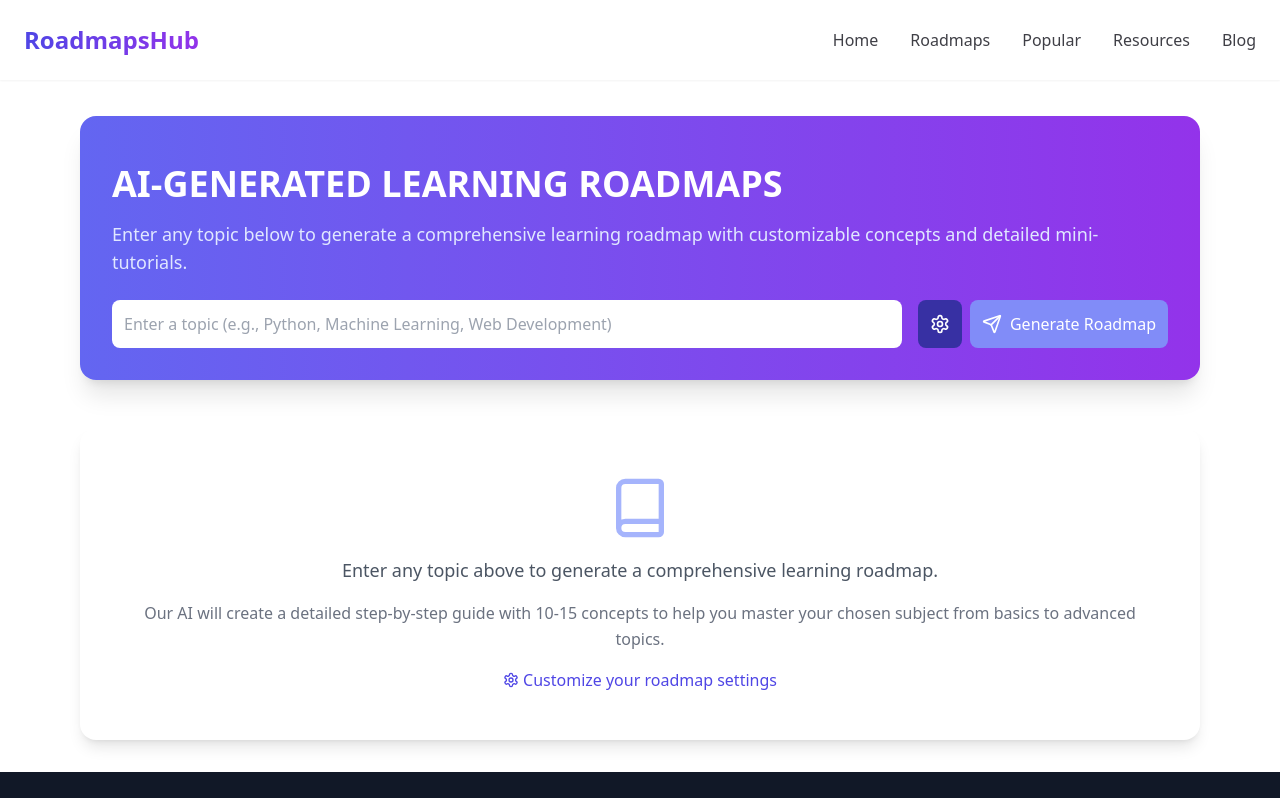
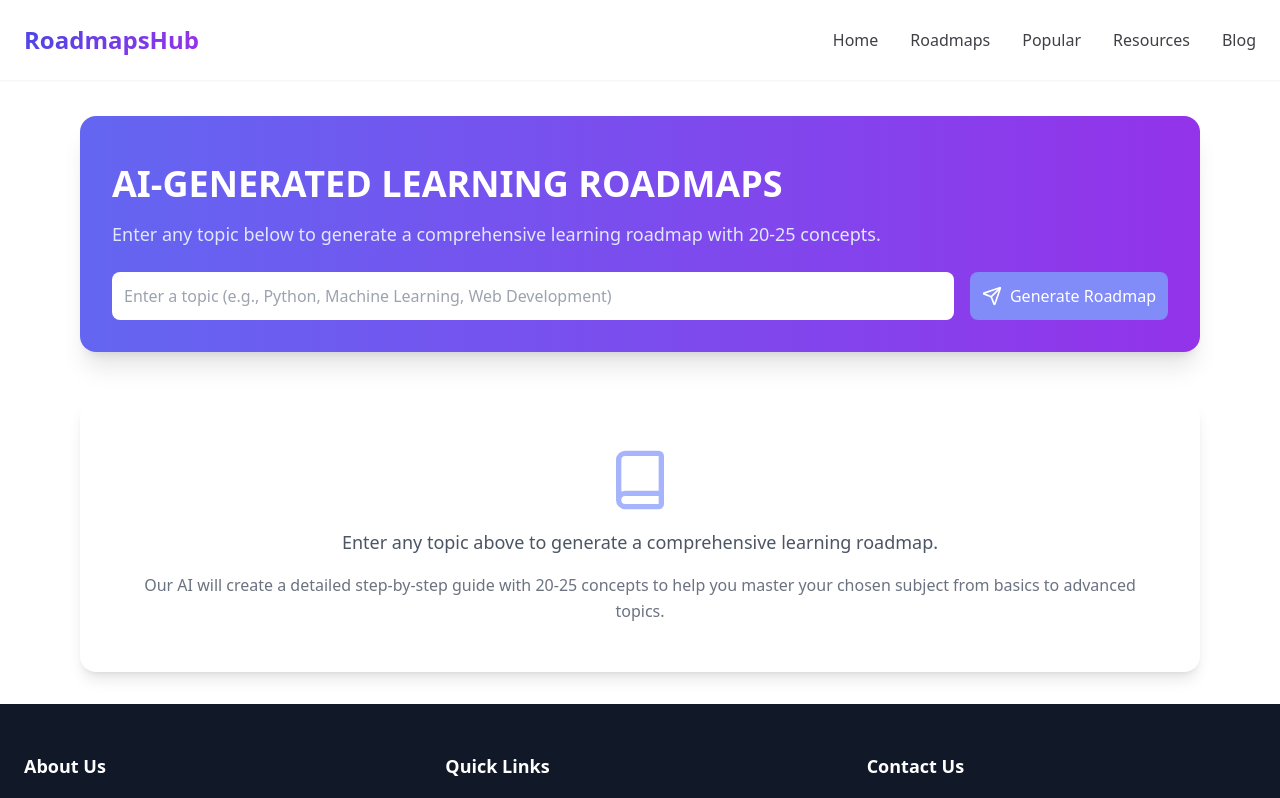
Before and after one commit to thirumaleshthiru/roadmaps-client, a React (Create React App) app: page /ai-generated-roadmaps in a window 1280 px wide. Shown: the top 798 px of the page. Built offline with nearby package versions, Linux system fonts and the light colour scheme.

Commit message:
ai roadmaps

```diff
--- a/src/pages/AIGenerated.jsx
+++ b/src/pages/AIGenerated.jsx
@@ -1,7 +1,7 @@
-import { useEffect, useState } from 'react';
+import{ useEffect, useState } from 'react';
 import { Helmet } from 'react-helmet-async';
 import { useCurrentLocation } from '../utils/useFulFunctions.js';
-import { ChevronRight, Award, Book, Send, Loader2, Settings } from 'lucide-react';
+import { ChevronRight, Award, Book, Send, Loader2 } from 'lucide-react';
 import { GoogleGenerativeAI } from '@google/generative-ai';
 
 import { Link } from 'react-router-dom';
@@ -21,8 +21,6 @@ function AIGenerated() {
   const [promptInput, setPromptInput] = useState('');
   const [isGenerating, setIsGenerating] = useState(false);
   const [generationProgress, setGenerationProgress] = useState(0);
-  const [showSettings, setShowSettings] = useState(false);
-  const [conceptsCount, setConceptsCount] = useState({ min: 10, max: 15 });
 
   // Load marked concepts for the current roadmap
   const loadMarkedConcepts = (roadmapId) => {
@@ -96,25 +94,20 @@ function AIGenerated() {
               "concept_details": "Detailed HTML content about this concept with headings, paragraphs, lists, etc.",
               "roadmap_id": ${roadmapId}
             }
-            // IMPORTANT: Include ${conceptsCount.min}-${conceptsCount.max} concepts total, covering everything from absolute basics to advanced topics
+            // IMPORTANT: Include 20-25 concepts total, covering everything from absolute basics to advanced topics
           ]
         }
 
         CRITICAL REQUIREMENTS:
-        1. Generate ${conceptsCount.min}-${conceptsCount.max} concepts that cover the COMPLETE learning journey from absolute beginner to advanced practitioner
+        1. Generate 20-25 concepts that cover the COMPLETE learning journey from absolute beginner to advanced practitioner
         2. Each concept must build logically on previous concepts
         3. Include proper HTML formatting in the concept_details field with <h2>, <p>, <ul>, <li>, etc. tags
-        4. Each concept_details should be EXTREMELY COMPREHENSIVE with detailed explanations - treat each concept as a mini-tutorial with approximately 500-1000 words of content
-        5. Include relevant examples, practical applications, exercises, code snippets (when relevant), and common pitfalls to avoid
-        6. For technical topics, include actual code examples with comments explaining each part
-        7. Structure each concept_details with clear headings, subheadings, bullet points, and numbered steps when appropriate
-        8. Include fun facts, historical context, real-world applications, and practical tips
-        9. Ensure the roadmap is professionally written as if created by an expert in ${topic}
-        10. Make sure ALL HTML tags are properly escaped in the JSON (use \\u003C for < and \\u003E for >)
-        11. The first few concepts MUST be suitable for complete beginners with no prior knowledge
-        12. The final concepts should cover advanced topics that professionals would need to know
-        13. For each concept, include a "Practice Exercise" section with actual exercises the learner can complete
-        14. Add a "Resources" section at the end of each concept with recommended books, websites, videos, or tools
+        4. Each concept_details should be comprehensive with detailed explanations
+        5. Include fun facts, code examples when relevant, and practical tips
+        6. Ensure the roadmap is professionally written as if created by an expert in ${topic}
+        7. Make sure ALL HTML tags are properly escaped in the JSON (use \\u003C for < and \\u003E for >)
+        8. The first few concepts MUST be suitable for complete beginners with no prior knowledge
+        9. The final concepts should cover advanced topics that professionals would need to know
 
         Return ONLY the JSON object with no additional text.
       `;
@@ -182,7 +175,6 @@ function AIGenerated() {
     await generateRoadmap(promptInput.trim());
     setIsGenerating(false);
     setPromptInput('');
-    setShowSettings(false);
   };
 
   const handleConceptClick = (concept) => {
@@ -222,21 +214,6 @@ function AIGenerated() {
     return Math.round((markedConcepts.length / roadmap.concepts.length) * 100);
   };
 
-  // Handle concept count change
-  const handleMinConceptsChange = (e) => {
-    const value = parseInt(e.target.value);
-    if (value > 0 && value <= conceptsCount.max) {
-      setConceptsCount(prev => ({ ...prev, min: value }));
-    }
-  };
-
-  const handleMaxConceptsChange = (e) => {
-    const value = parseInt(e.target.value);
-    if (value >= conceptsCount.min && value <= 30) {
-      setConceptsCount(prev => ({ ...prev, max: value }));
-    }
-  };
-
   if (isLoading) {
     return (
       <div className="flex justify-center items-center h-screen">
@@ -249,7 +226,7 @@ function AIGenerated() {
               style={{ width: `${generationProgress}%` }}
             ></div>
           </div>
-          <p className="text-sm text-gray-500">Creating {conceptsCount.min}-{conceptsCount.max} detailed learning concepts</p>
+          <p className="text-sm text-gray-500">Creating 20-25 detailed learning concepts</p>
         </div>
       </div>
     );
@@ -290,13 +267,10 @@ function AIGenerated() {
             {roadmap ? roadmap.roadmap_name.toUpperCase() : "AI-GENERATED LEARNING ROADMAPS"}
           </h1>
           <p className="text-md md:text-lg text-indigo-100 mb-6">
-            {roadmap
-              ? roadmap.roadmap_description
-              : "Enter any topic below to generate a comprehensive learning roadmap with customizable concepts and detailed mini-tutorials."}
+            {roadmap ? roadmap.roadmap_description : "Enter any topic below to generate a comprehensive learning roadmap with 20-25 concepts."}
           </p>
 
-          <form onSubmit={handleGenerateRoadmap} className="flex flex-col gap-4">
-            <div className="flex flex-col sm:flex-row gap-4">
+          <form onSubmit={handleGenerateRoadmap} className="flex flex-col sm:flex-row gap-4">
             <input
               type="text"
               value={promptInput}
@@ -305,19 +279,10 @@ function AIGenerated() {
               className="flex-grow p-3 rounded-lg focus:outline-none focus:ring-2 focus:ring-white"
               disabled={isGenerating}
             />
-              <div className="flex gap-2 md:flex-row flex-col">
-                <button
-                  type="button"
-                  onClick={() => setShowSettings(!showSettings)}
-                  className="p-3 rounded-lg text-white bg-indigo-800 hover:bg-indigo-900 flex items-center justify-center"
-                  disabled={isGenerating}
-                >
-                  <Settings size={20} />
-                </button>
             <button
               type="submit"
               disabled={isGenerating || !promptInput.trim()}
-                  className={`p-3 rounded-lg text-white flex items-center justify-center flex-grow ${
+              className={`p-3 rounded-lg text-white flex items-center justify-center ${
                 isGenerating || !promptInput.trim()
                   ? 'bg-indigo-400 cursor-not-allowed'
                   : 'bg-indigo-700 hover:bg-indigo-800'
@@ -335,50 +300,6 @@ function AIGenerated() {
                 </>
               )}
             </button>
-              </div>
-            </div>
-
-            {showSettings && (
-              <div className="bg-white p-4 rounded-lg shadow-md">
-                <h3 className="text-gray-700 font-semibold mb-3">Roadmap Settings</h3>
-                <div className="flex flex-col sm:flex-row gap-4">
-                  <div className="flex-1">
-                    <label className="block text-sm font-medium text-gray-600 mb-1">Minimum Concepts</label>
-                    <div className="flex items-center">
-                      <input
-                        type="range"
-                        min="5"
-                        max={conceptsCount.max}
-                        value={conceptsCount.min}
-                        onChange={handleMinConceptsChange}
-                        className="w-full mr-3"
-                        disabled={isGenerating}
-                      />
-                      <span className="w-8 text-center">{conceptsCount.min}</span>
-                    </div>
-                  </div>
-                  <div className="flex-1">
-                    <label className="block text-sm font-medium text-gray-600 mb-1">Maximum Concepts</label>
-                    <div className="flex items-center">
-                      <input
-                        type="range"
-                        min={conceptsCount.min}
-                        max="30"
-                        value={conceptsCount.max}
-                        onChange={handleMaxConceptsChange}
-                        className="w-full mr-3"
-                        disabled={isGenerating}
-                      />
-                      <span className="w-8 text-center">{conceptsCount.max}</span>
-                    </div>
-                  </div>
-                </div>
-                <p className="text-xs text-gray-500 mt-2">
-                  The AI will generate between {conceptsCount.min} and {conceptsCount.max} detailed concepts for your roadmap.
-                  Each concept will include comprehensive content, practice exercises, and recommended resources.
-                </p>
-              </div>
-            )}
           </form>
         </div>
 
@@ -411,7 +332,7 @@ function AIGenerated() {
 
             {roadmap.concepts && roadmap.concepts.length > 0 ? (
               <div className="relative p-6">
-                <div className="flex md:items-center md:flex-row flex-col justify-between mb-8">
+                <div className="flex items-center justify-between mb-8">
                   <div className="flex items-center">
                     <Award className="text-indigo-500 mr-2" size={24} />
                     <h2 className="text-2xl font-semibold text-gray-800">Learning Path</h2>
@@ -450,18 +371,9 @@ function AIGenerated() {
             <p className="text-center text-lg text-gray-600 mb-4">
               Enter any topic above to generate a comprehensive learning roadmap.
             </p>
-            <p className="text-center text-md text-gray-500 mb-4">
-              Our AI will create a detailed step-by-step guide with {conceptsCount.min}-{conceptsCount.max} concepts to help you master your chosen subject from basics to advanced topics.
+            <p className="text-center text-md text-gray-500">
+              Our AI will create a detailed step-by-step guide with 20-25 concepts to help you master your chosen subject from basics to advanced topics.
             </p>
-            <div className="flex items-center justify-center">
-              <button
-                onClick={() => setShowSettings(!showSettings)}
-                className="flex items-center text-indigo-600 hover:text-indigo-800 transition-colors"
-              >
-                <Settings size={16} className="mr-1" />
-                <span>Customize your roadmap settings</span>
-              </button>
-            </div>
           </div>
         )}
       </div>
```
Lines whose indentation alone changed are shown as unchanged.
